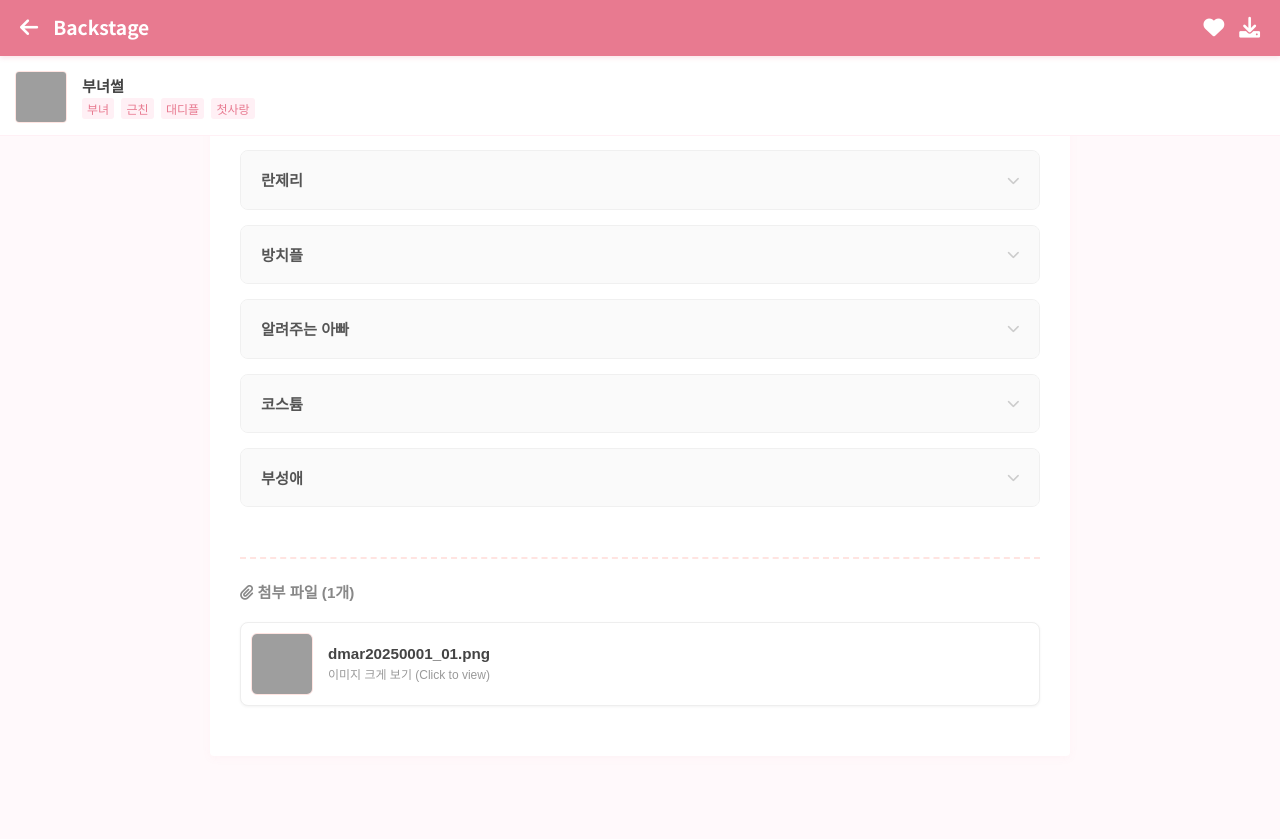
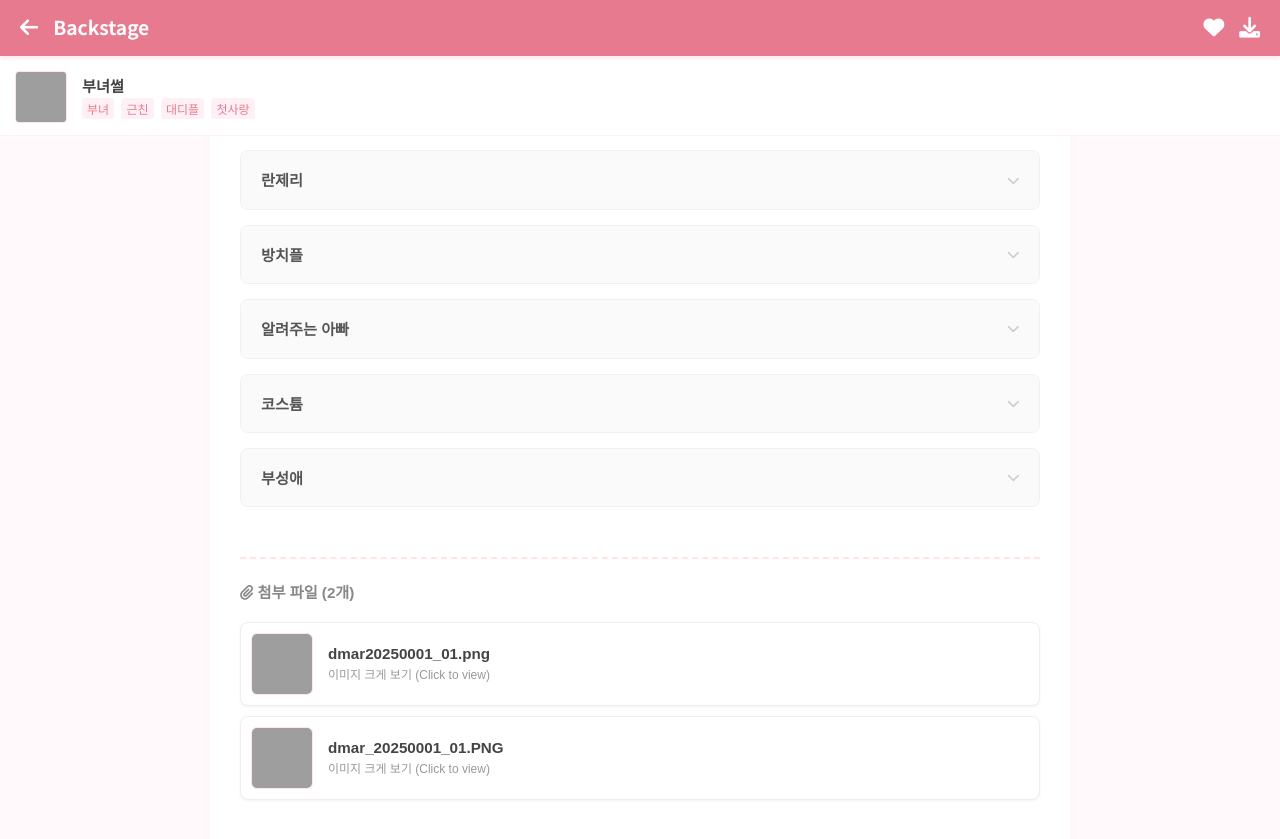
Before and after one commit to narelim/mag-ross-archive, a Jekyll site: the page built from secretposts/dmar20250001.md, in a window 1280 px wide and 900 px high, scrolled down 380 px. Shown: the top 839 px of the window. Built offline with Jekyll 4.4.1, drawn with Linux system fonts in a browser that asks for light colours; before the commit the page ends 1186 px from its top, so only the background shows below that; grey boxes are pictures that could not be loaded.

Commit message:
Update dmar20250001.md

```diff
--- a/secretposts/dmar20250001.md
+++ b/secretposts/dmar20250001.md
@@ -6,6 +6,7 @@ tags: [부녀, 근친, 대디플, 첫사랑]
 image: "thumb_ddlg.png"
 attachments:
   - /assets/attachment/dmar20250001_01.png
+  - /assets/attachment/dmar_20250001_01.PNG
 ---
 
 <details>
```
